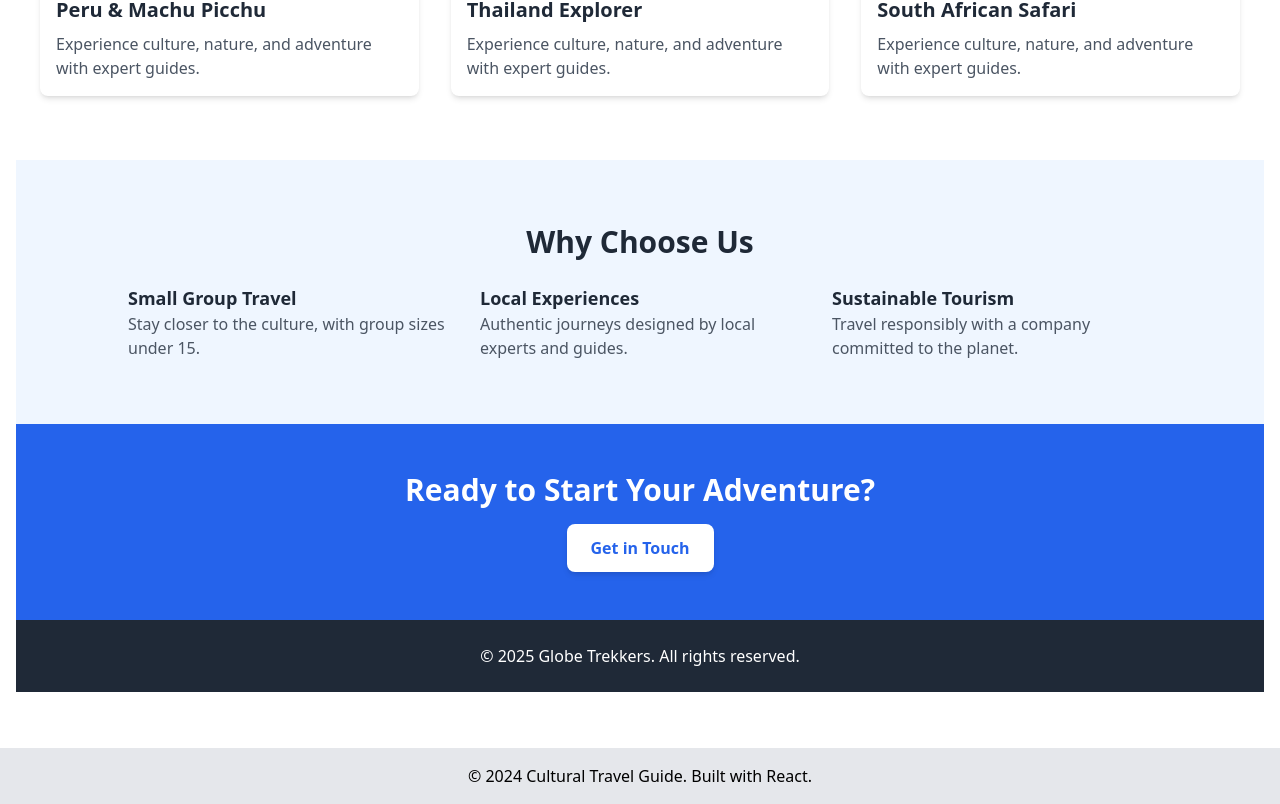
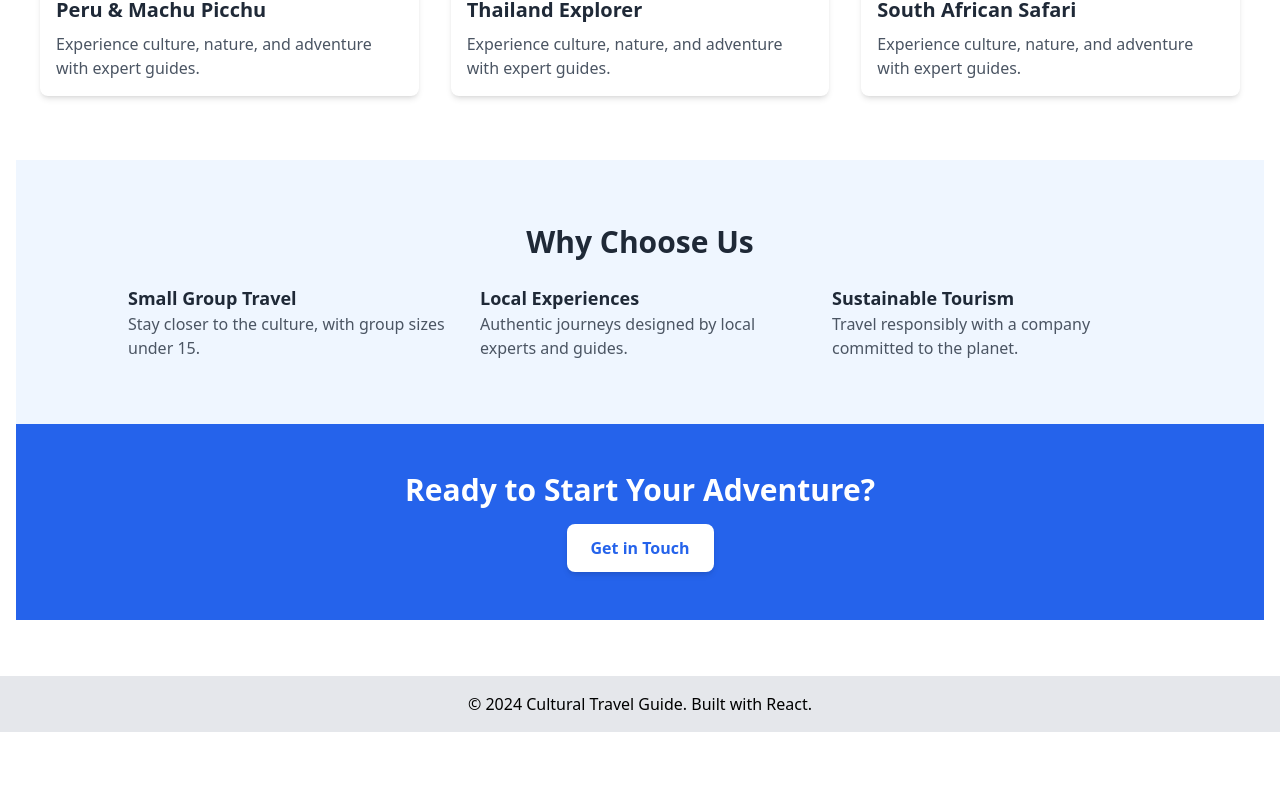
Before and after one commit to Dentistkiller/frontend, a React (Create React App) app: page / in a window 1280 px wide. Shown: the part 1252-2056 px from the top of the page. After the commit the page ends 1984 px from the top, so only its background shows below. Built offline with nearby package versions, Linux system fonts and the light colour scheme.

Commit message:
removed fake footer

```diff
--- a/src/pages/LandingPage.jsx
+++ b/src/pages/LandingPage.jsx
@@ -103,11 +103,6 @@
           Get in Touch
         </Link>
       </section>
-
-      {/* Footer */}
-      <footer className="bg-gray-800 text-white py-6 text-center">
-        <p>&copy; {new Date().getFullYear()} Globe Trekkers. All rights reserved.</p>
-      </footer>
     </div>
   );
 }
```
